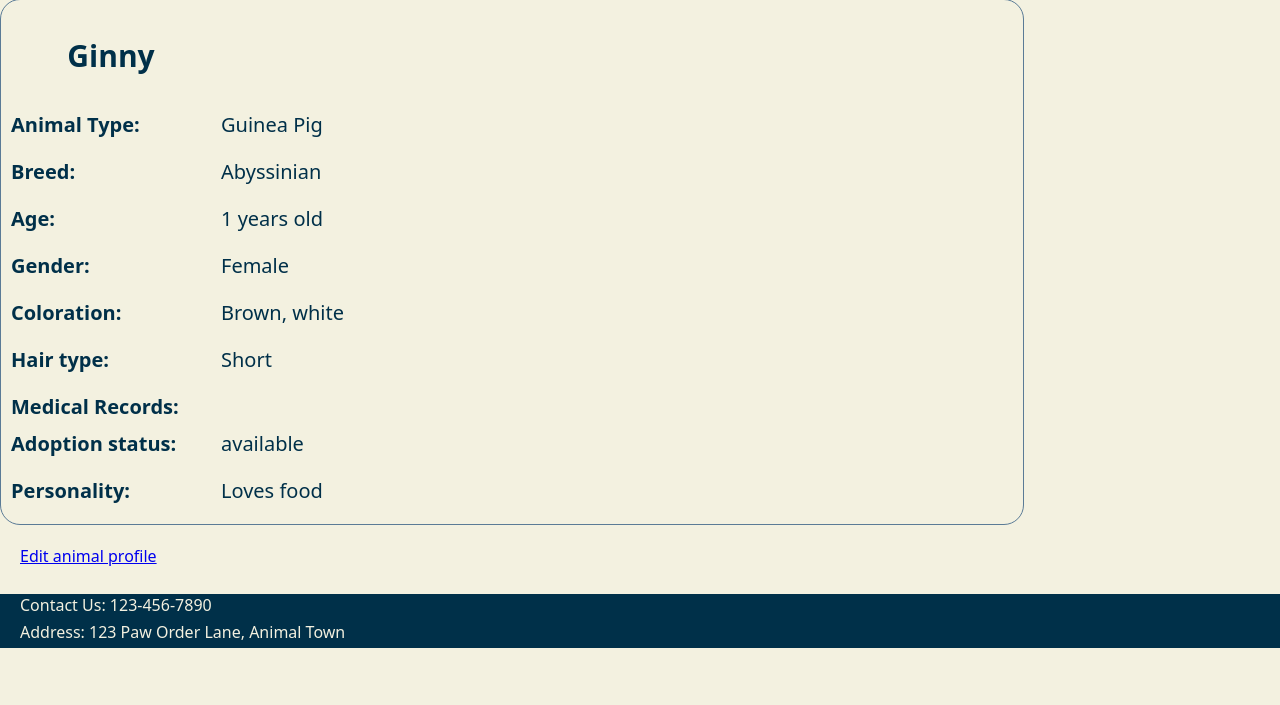
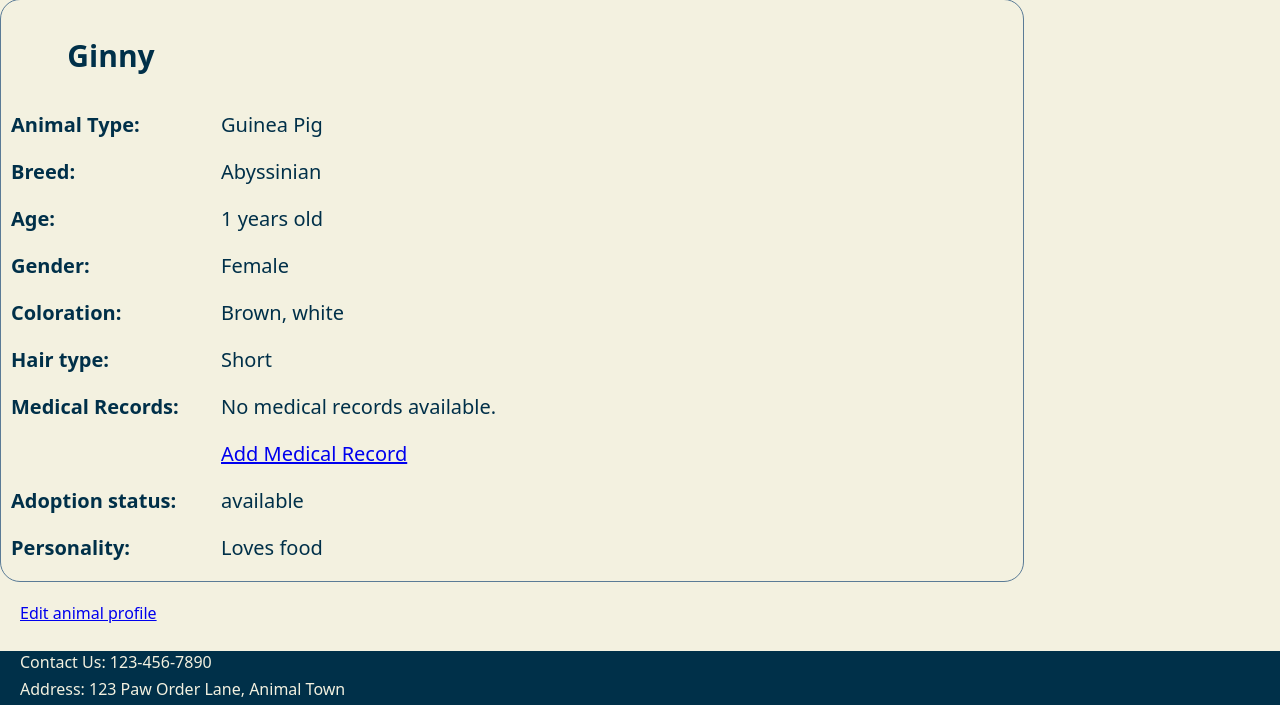
Before and after one commit to Tmonstah/animal-shelter-management-system, a Django app: page /animals/2/ in a window 1280 px wide. Shown: the part 485-1190 px from the top of the page. Before the commit the page ends 1133 px from the top, so only its background shows below. Run offline with Django 5.2, Linux system fonts and the light colour scheme; a user stored in the database is signed in; data comes from the database, SQL or seed files in the repository; tables that the repository leaves empty hold one stand-in row (values such as "Sample post").

Commit message:
Updated medical record permissions and how it adds

```diff
--- a/animal/views.py
+++ b/animal/views.py
@@ -104,31 +104,37 @@ def animal_detail(request, animal_id):
     )
 
 
+
+
 @login_required
 def animal_edit(request, animal_id):
     if not (request.user.is_superuser or request.user.is_staff):
-        return HttpResponseForbidden("Only managers can edit animal profiles.")
+        return HttpResponseForbidden(
+            "Only employees and managers can edit animal profiles."
+        )
 
     animal = get_object_or_404(Animal, pk=animal_id)
     was_available = animal.available == "available"
+
     if request.method == "POST":
-        form = AnimalUpdateForm(request.POST, request.FILES, instance=animal)
-        if form.is_valid():
-            becomes_available = (
-                not was_available
-                and form.cleaned_data["available"] == "available"
-            )
-            available_count = Animal.objects.filter(available="available").count()
-            if becomes_available and available_count >= MAX_AVAILABLE_ANIMALS:
-                form.add_error(
-                    "available",
-                    "The shelter already has the maximum of 50 available animals.",
-                )
-            else:
-                form.save()
-                return redirect("animal_list")
+        form = AnimalUpdateForm(request.POST,request.FILES,instance=animal,)
     else:
         form = AnimalUpdateForm(instance=animal)
+
+    # Hide and protect medical description for unauthorized staff.
+    if not request.user.has_perm("medical.change_medicalrecord"):
+        form.fields.pop("medical_desc", None)
+
+    if request.method == "POST" and form.is_valid():
+        becomes_available = (not was_available and form.cleaned_data["available"] == "available")
+
+        available_count = Animal.objects.filter(available="available").count()
+
+        if becomes_available and available_count >= MAX_AVAILABLE_ANIMALS:
+            form.add_error("available","The shelter already has the maximum of 50 available animals.",)
+        else:
+            form.save()
+            return redirect("animal_list")
 
     return render(
         request,
--- a/medical/views.py
+++ b/medical/views.py
@@ -49,7 +49,7 @@ def medical_record_create(request, animal_id):
 
 @login_required
 def animal_medical_records(request, animal_id):
-    if not request.user.is_staff:
+    if not request.user.is_staff or not request.user.has_perm("medical.add_medicalrecord"):
         return HttpResponseForbidden(
             "Only employees can view full medical records."
         )
--- a/templates/shelter_project/animal_detail.html
+++ b/templates/shelter_project/animal_detail.html
@@ -28,15 +28,38 @@
             <dd>{{ animal.get_hair_type_display }}</dd>
 
             <dt>Medical Records</dt>
+
             {% for record in animal.medical_records.all %}
-                {% if user.is_superuser or user.is_staff %}
-                    <dd> <strong>-{{ record.record_type }}:</strong> {{ record.description }}</dd>
-                {% else %}
-                    {% if record.record_type == "vaccination" or record.record_type == "injury" %}
-                        <dd> <strong>-{{ record.record_type }}:</strong> {{ record.description }}</dd>
-                    {% endif %}
+
+                {% if user.is_staff and perms.medical.view_medicalrecord %}
+
+                    <dd>
+                        <strong>{{ record.get_record_type_display }}</strong>
+                        ({{ record.record_date }}):
+                        {{ record.description }}
+                    </dd>
+
+                {% elif record.record_type == "vaccination" or record.record_type == "injury" %}
+
+                    <dd>
+                        <strong>{{ record.get_record_type_display }}</strong>:
+                        {{ record.description }}
+                    </dd>
+
                 {% endif %}
+
+            {% empty %}
+                <dd>No medical records available.</dd>
             {% endfor %}
+
+            {% if user.is_staff and perms.medical.add_medicalrecord %}
+                <dd>
+                    <a href="{% url 'medical_record_create' animal.pk %}">
+                        Add Medical Record
+                    </a>
+                </dd>
+            {% endif %}
+
 
             <dt>Adoption status</dt>
             <dd>{{ animal.available }}</dd>
```
Also changed, not shown: adoptions/views.py (+5 -5 lines), templates/shelter_project/animal_edit.html (+25 -6 lines).
